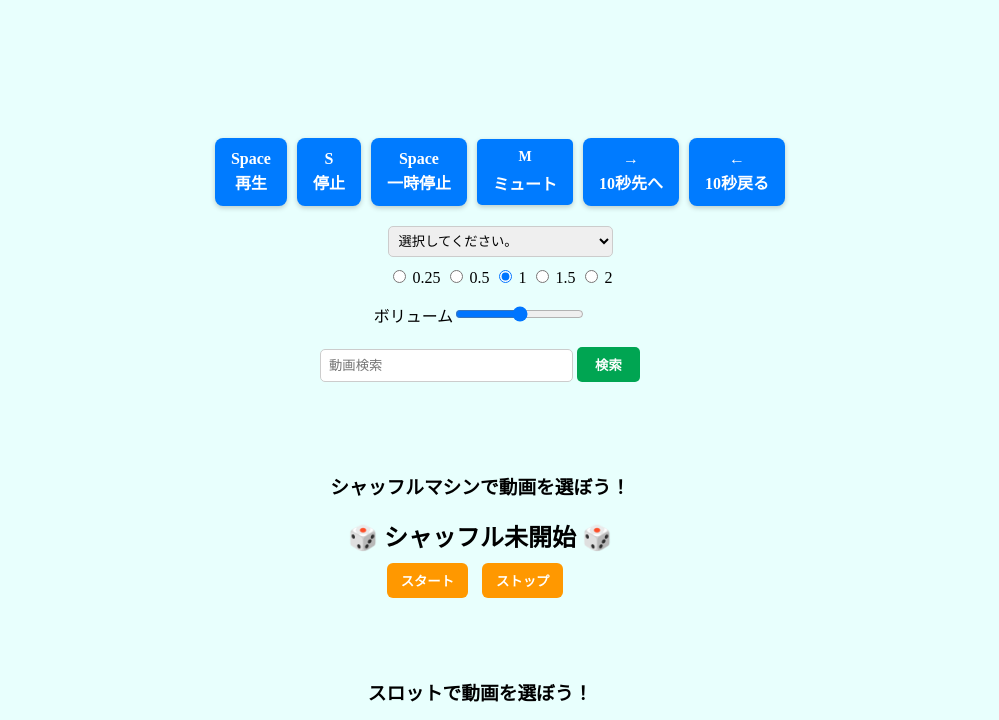
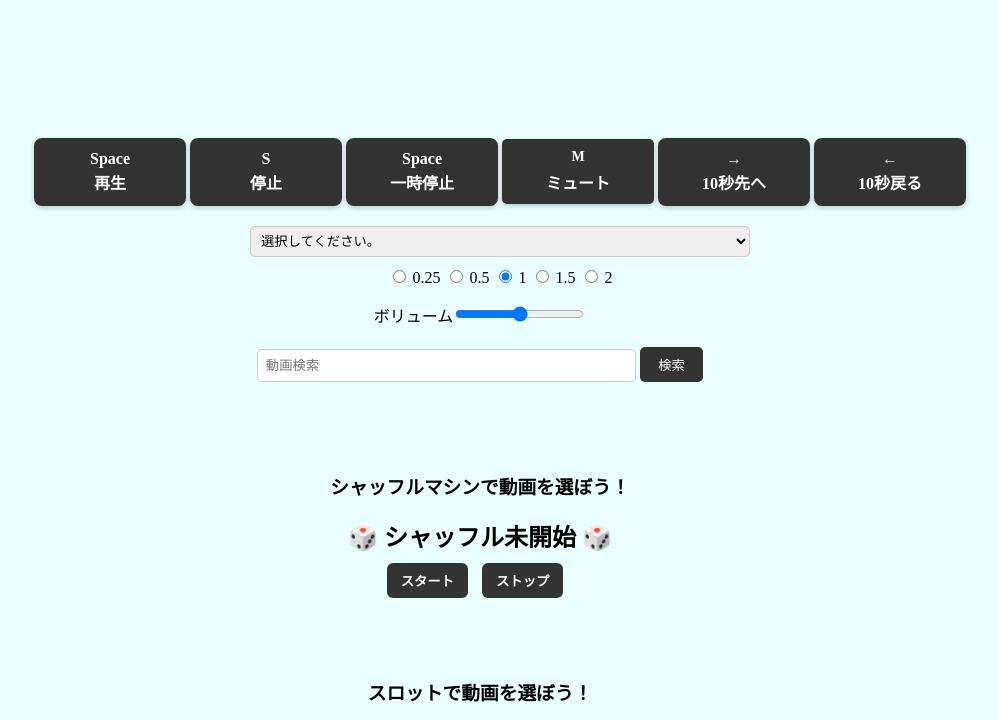
Before and after one commit to kanakanakan/youtube, a plain HTML site: page youtube.html in a window 1280 px wide. Shown: the part 580-1300 px from the top of the page, without its empty margins (160-1159 px from the left). Drawn offline with Linux system fonts and the light colour scheme.

Commit message:
レイアウト調整

```diff
--- a/style.css
+++ b/style.css
@@ -199,8 +199,9 @@ body {
 
 .btn {
     display: inline-block;
+    width: 120px;
     padding: 10px 16px;
-    background-color: #007bff;
+    background-color: #333;
     color: white;
     border-radius: 8px;
     cursor: pointer;
@@ -211,8 +212,12 @@ body {
     box-shadow: 0 2px 5px rgba(0, 0, 0, 0.2);
 }
 
+.button-list {
+    padding-left: 0;
+}
+
 .btn:hover {
-    background-color: #0056b3;
+    background-color: #666;
 }
 
 .btn:active {
@@ -264,6 +269,7 @@ nav {
 }
 
 #MovieId {
+    width: 500px;
     padding: 6px;
     border-radius: 5px;
     border: 1px solid #ccc;
@@ -276,17 +282,11 @@ nav {
 }
 
 #searchBtn {
-    padding: 8px 12px;
-    background-color: #28a745;
-    color: white;
-    border: none;
-    border-radius: 6px;
-    cursor: pointer;
-    font-weight: bold;
+    background-color: #333;
 }
 
 #searchBtn:hover {
-    background-color: #218838;
+    background-color: #666;
 }
 
 .search-result img {
@@ -300,7 +300,7 @@ nav {
     padding: 8px 14px;
     border: none;
     border-radius: 6px;
-    background-color: #ff9800;
+    background-color: #333;
     color: white;
     font-weight: bold;
     cursor: pointer;
@@ -308,7 +308,7 @@ nav {
 
 #shuffleStart:hover,
 #shuffleStop:hover {
-    background-color: #e68900;
+    background-color: #666;
 }
 
 /*
@@ -341,7 +341,7 @@ nav {
 }
 
 #startBtn:hover {
-    background-color: #e68900;
+    background-color: #666;
 }
 
 .slot-image {
--- a/youtube.html
+++ b/youtube.html
@@ -14,14 +14,43 @@
 
                 <nav>
                     <ul>
+
                         <div class="control-group">
-                            <!-- <li class="btn" id="doplay">再生</li>
+                            <ul class="button-list">
+                                <li class="btn" id="doplay">
+                                    <span class="key">Space</span>
+                                    <span class="label">再生</span>
+                                </li>
+                                <li class="btn" id="dostop">
+                                    <span class="key">S</span>
+                                    <span class="label">停止</span>
+                                </li>
+                                <li class="btn" id="dopause">
+                                    <span class="key">Space</span>
+                                    <span class="label">一時停止</span>
+                                </li>
+                                <li class="btn" id="mute">
+                                    <span class="key">M</span>
+                                    <span class="label">ミュート</span>
+                                </li>
+                                <li class="btn" id="do10sNext">
+                                    <span class="key">→</span>
+                                    <span class="label">10秒先へ</span>
+                                </li>
+                                <li class="btn" id="do10sPrev">
+                                    <span class="key">←</span>
+                                    <span class="label">10秒戻る</span>
+                                </li>
+                            </ul>
+                        </div>
+                        <!-- <div class="control-group"> -->
+                        <!-- <li class="btn" id="doplay">再生</li>
                             <li class="btn" id="dostop">停止</li>
                             <li class="btn" id="dopause">一時停止</li>
                             <li class="btn" id="mute">ミュート</li>
                             <li class="btn" id="do10sNext">10秒先へ</li>
                             <li class="btn" id="do10sPrev">10秒戻る</li> -->
-                            <li class="btn" id="doplay">
+                        <!-- <li class="btn" id="doplay">
                                 <span class="key">Space</span>
                                 <span class="label">再生</span>
                             </li>
@@ -45,7 +74,7 @@
                                 <span class="key">←</span>
                                 <span class="label">10秒戻る</span>
                             </li>
-                        </div>
+                        </div> -->
                         <div class="select-group">
                             <li class="movieid-btn">
                                 <select id="MovieId" class="ytMovie" name="ytMovie">
@@ -83,9 +112,9 @@
             </div>
 
             <form id="searchForm">
-                <input type="search" id="ytSearch" placeholder="動画検索" style="width: 20%; height:10%; padding: 8px;" />
+                <input type="search" id="ytSearch" placeholder="動画検索" style="width: 30%; height:15%; padding: 8px;" />
                 <button id="searchBtn" type="submit"
-                    style="padding: 8px; width:5%; height:10%; background-color: #00a552; color: white; border: none; border-radius: 5px; cursor: pointer;">検索</button>
+                    style="padding: 8px; width:5%; height:15%; color: white; border: none; border-radius: 5px; cursor: pointer;">検索</button>
             </form>
             <div class="searchlist" style="text-align: center;">
                 <h2 id="searchHeading"></h2>
```
